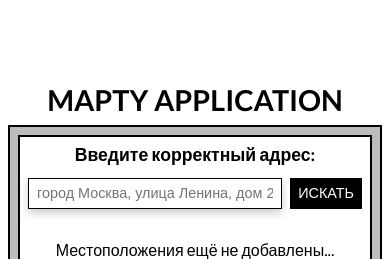
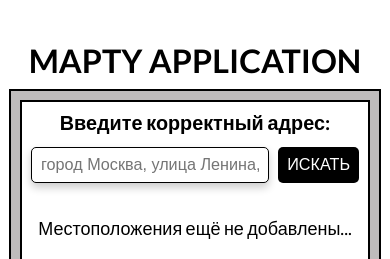
Before and after one commit to empfaze/react-map-practice, a React (Create React App) app: page / in a window 390 px wide. Shown: the top 259 px of the page. Built offline with nearby package versions, Linux system fonts and the light colour scheme.

Commit message:
Final commit

```diff
--- a/src/App.scss
+++ b/src/App.scss
@@ -30,6 +30,10 @@
       font-size: 3.6rem;
       margin-bottom: 1rem;
     }
+
+    @media (max-width: 22.5em) {
+      font-size: 3.2rem;
+    }
   }
 
   @media (max-width: 31.25em) {
--- a/src/componenets/Input/Input.module.scss
+++ b/src/componenets/Input/Input.module.scss
@@ -46,6 +46,7 @@
     align-self: stretch;
     padding: 0 2rem;
     border: none;
+    border-radius: 5px;
     background-color: #000000;
     color: #ffffff;
     cursor: pointer;
@@ -96,6 +97,7 @@
       line-height: 2.6rem;
       padding: 1rem 1.5rem;
       border: 1px solid #000000;
+      border-radius: 5px;
       background-color: #ffffff;
       box-shadow: 0 0.5rem 1rem rgba(0, 0, 0, 0.2);
       width: 100%;
@@ -151,7 +153,7 @@ input.invalid {
     margin-bottom: 1rem;
   }
 
-  @media (max-width: 25em) {
+  @media (max-width: 40.625em) {
     font-size: 2rem;
     line-height: 2.4rem;
   }
@@ -171,8 +173,8 @@ input.invalid {
 
   margin-bottom: 1.5rem;
 
-  @media (max-width: 46.625em) {
-    font-size: 1.8rem;
+  @media (max-width: 40.625em) {
+    font-size: 1.7rem;
     line-height: 2rem;
     margin-bottom: 1rem;
   }
--- a/src/index.scss
+++ b/src/index.scss
@@ -39,10 +39,6 @@ html {
   @media (max-width: 81.25em) {
     font-size: 56.25%;
   }
-
-  @media (max-width: 31.25em) {
-    font-size: 50%;
-  }
 }
 
 body {
```
